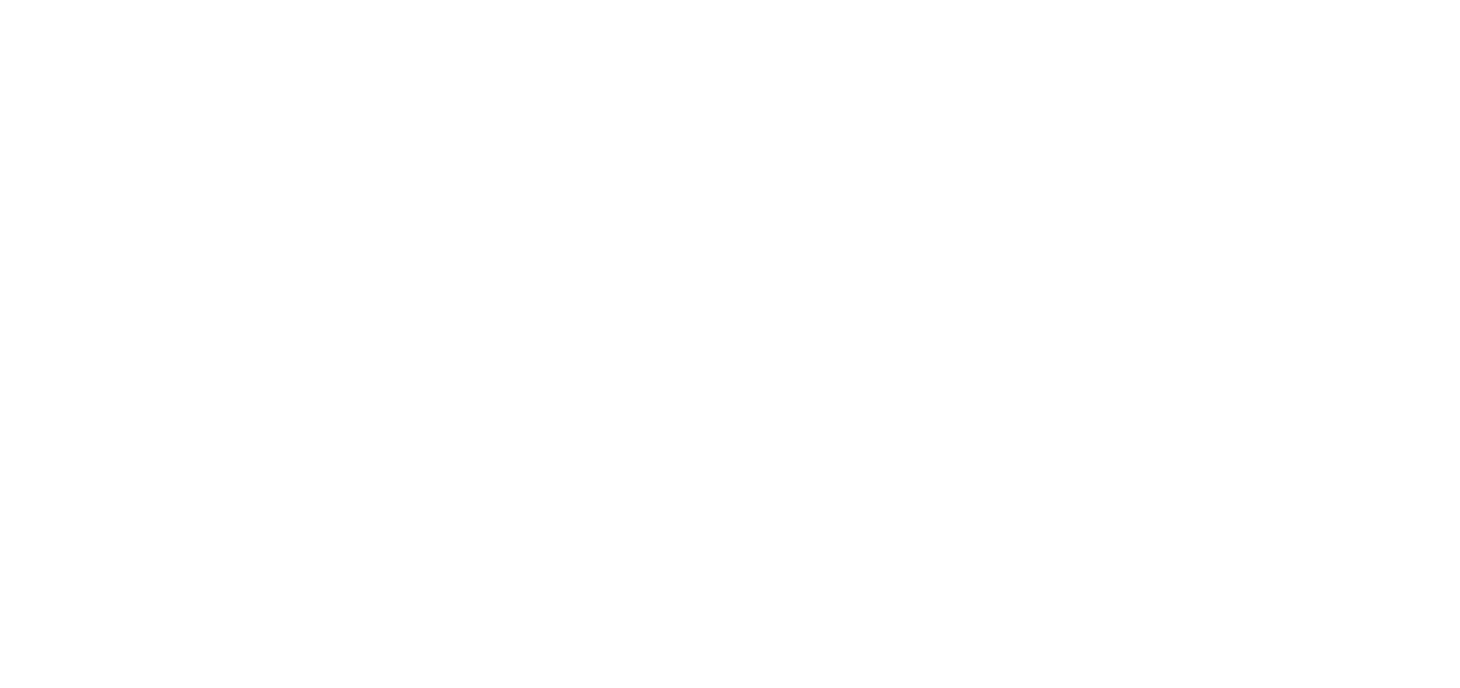
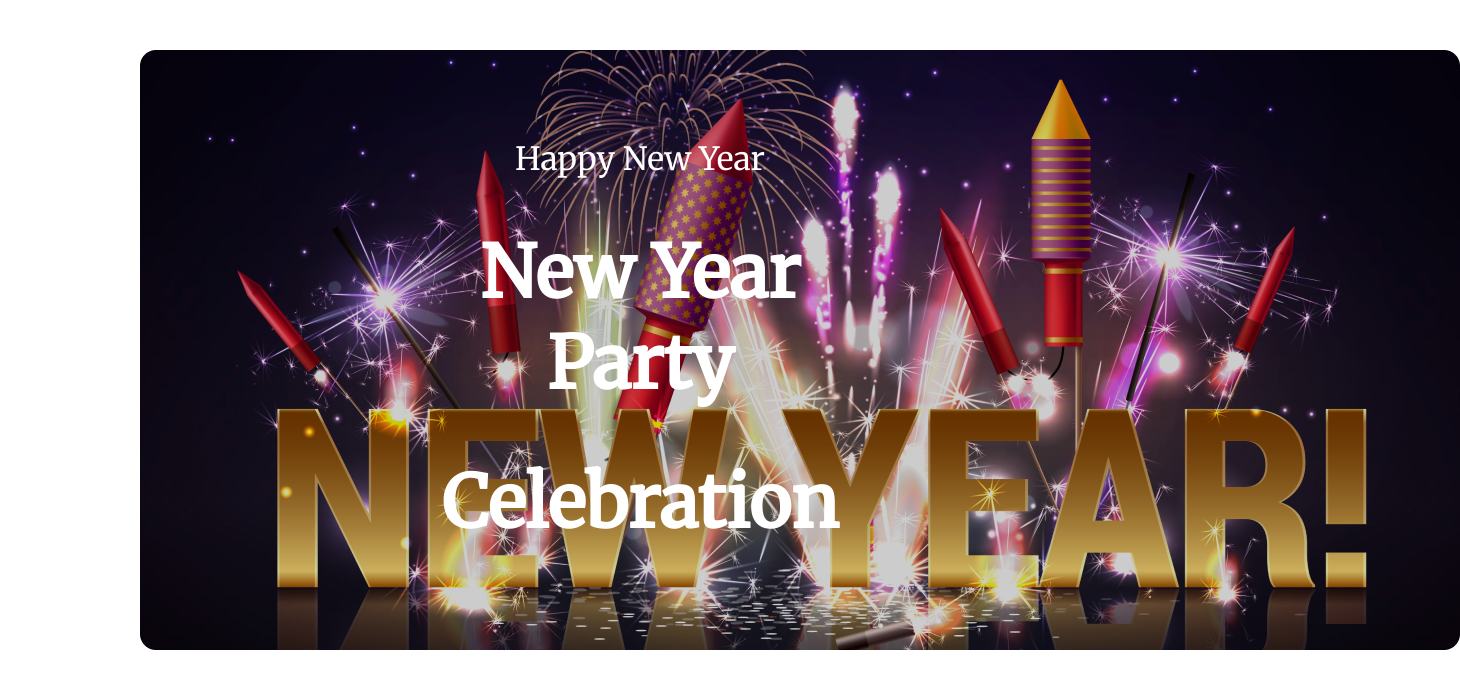
Before and after one commit to abu112bakr/abubakr-ph-assignment-1, a plain HTML site: page index.html in a window 1280 px wide. Shown: the whole page, 1460 px wide, since content can reach past the window. Drawn offline with Linux system fonts and the light colour scheme.

Commit message:
image placed at center, writings middle, a bit working left though

```diff
--- a/index.html
+++ b/index.html
@@ -3,9 +3,30 @@
 <head>
     <meta charset="UTF-8">
     <meta name="viewport" content="width=device-width, initial-scale=1.0">
-    <title>Hello world</title>
+    <title>new year</title>
+    <link rel="preconnect" href="https://fonts.googleapis.com">
+<link rel="preconnect" href="https://fonts.gstatic.com" crossorigin>
+<link href="https://fonts.googleapis.com/css2?family=Merriweather&family=Open+Sans:wght@400;700;800&display=swap" rel="stylesheet">
+<link rel="preconnect" href="https://fonts.googleapis.com">
+<link rel="preconnect" href="https://fonts.gstatic.com" crossorigin>
+<link href="https://fonts.googleapis.com/css2?family=Inter:wght@500&family=Merriweather&family=Open+Sans:wght@400;700;800&display=swap" rel="stylesheet">
+    <link rel="stylesheet" href="styles/style.css">
 </head>
 <body>
+    <header class="header">
+        <nav></nav>
+
+        <div class="banner">
+            <img class="new-year" src="images/Banner Image.png" alt="">
+            <div class="banner-content">
+                <h3 class="banner-greeting">Happy New Year</h3>
+                <h1 class="banner-title">New Year Party</h1>
+                <h1 class="banner-title">Celebration</h1>
+            </div>
+
+        </div>
+    </header>
+
 
 </body>
 </html>
--- /dev/null
+++ b/styles/style.css
@@ -0,0 +1,47 @@
+body{
+    margin: 0;
+    padding: 0;
+    font-family: 'Merriweather', sans-serif;
+}
+.banner{
+    position: absolute;
+    top: 50px;
+    left: 140px;
+    right: 140px;
+    text-align: center;
+}
+.banner-content{
+    position: absolute;
+    top: 50%;
+    left: 50%;
+    transform: translate(-50%,-50%);
+    text-align: center;
+
+
+}
+
+.banner h3{
+    top: 127px;
+    color: #FFF;
+    text-align: center;
+    font-family: Merriweather;
+    font-size: 32px;
+    font-style: normal;
+    font-weight: 400;
+    line-height: normal;
+}
+
+.banner h1 {
+    color: #FFF;
+    text-align: center;
+    font-family: Merriweather;
+    font-size: 72px;
+    font-style: normal;
+    font-weight: 900;
+
+}
+
+.new-year {
+
+    filter: brightness(80%); /* Adjust the percentage to control the brightness */
+}
```
